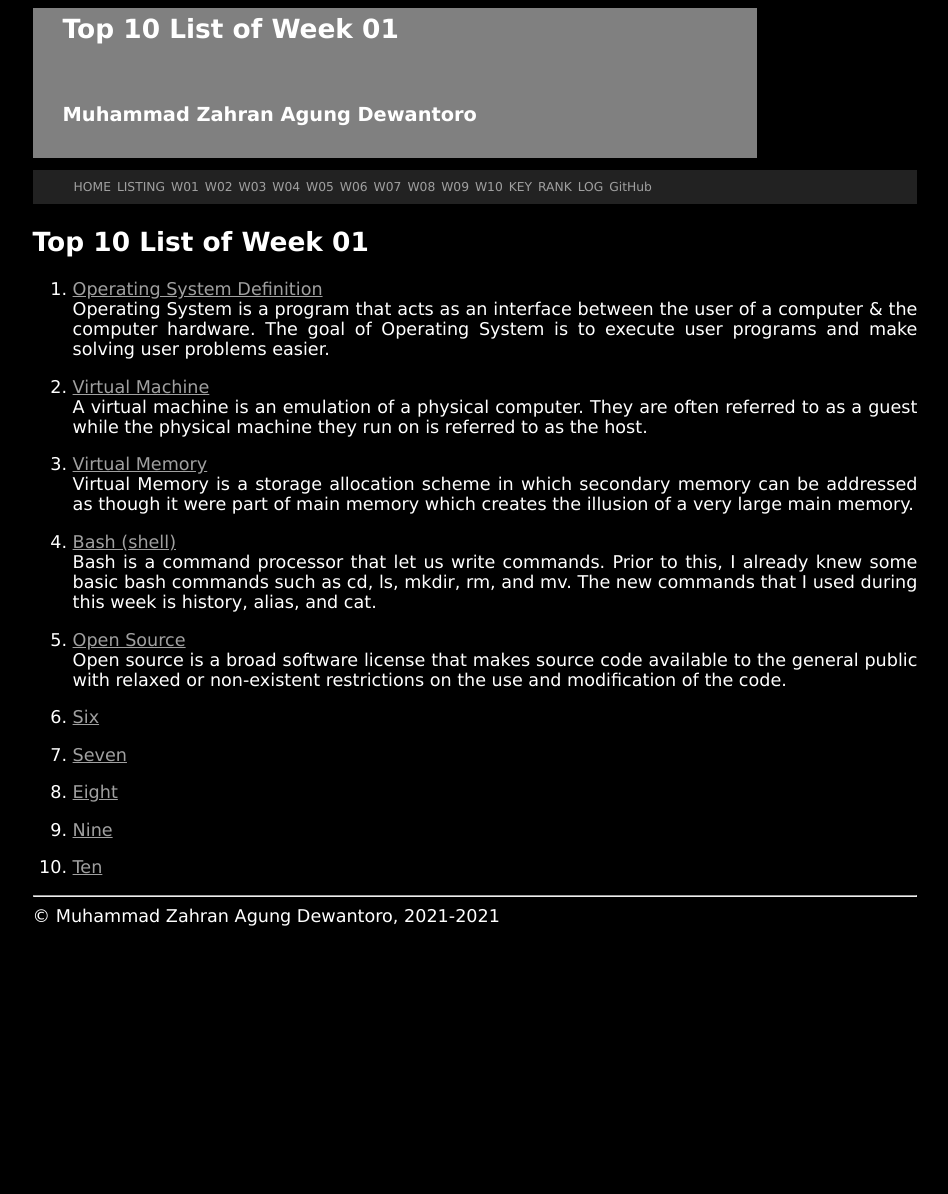
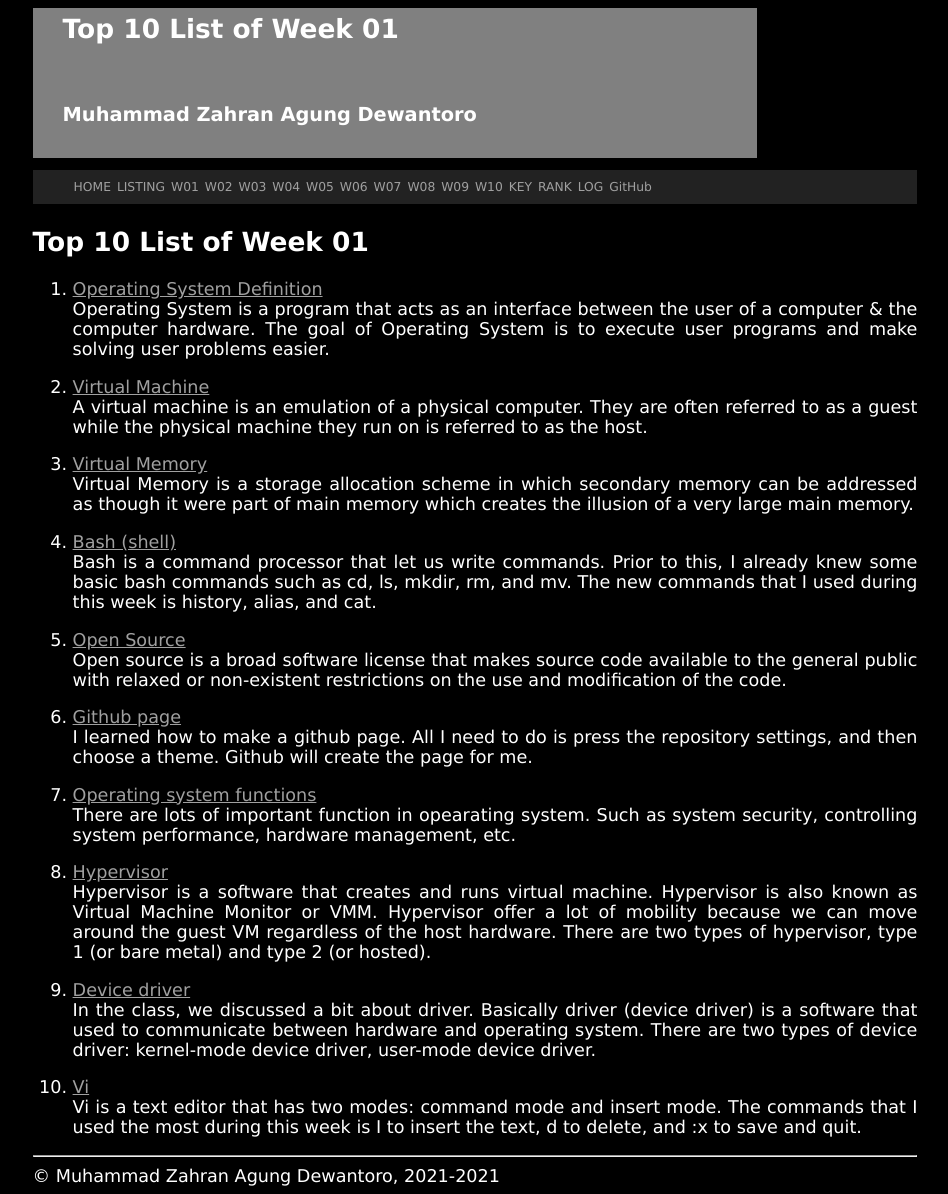
Before and after one commit to mzahranagung/os211, a Jekyll site: the page built from w01.md, in a window 1280 px wide. Shown: the whole page, without its empty margins (165-1113 px from the left). Built offline with Jekyll 4.4.1, drawn with Linux system fonts in a browser that asks for light colours; our own code applies the rules of GitHub Pages for plain Markdown files; before the commit the page ends 934 px from its top, so only the background shows below that.

Commit message:
Update w01.md

```diff
--- a/w01.md
+++ b/w01.md
@@ -23,12 +23,17 @@ such as cd, ls, mkdir, rm, and mv. The new commands that I used during this week
 5. [Open Source](https://en.wikipedia.org/wiki/Open-source_software)<br>
 Open source is a broad software license that makes source code available to the general public with relaxed or non-existent restrictions on the use and modification of the code.
 
-6. [Six](https://en.wikipedia.org/wiki/6)<br>
+6. [Github page](https://guides.github.com/features/pages/)<br>
+I learned how to make a github page. All I need to do is press the repository settings, and then choose a theme. Github will create the page for me.
 
-7. [Seven](https://en.wikipedia.org/wiki/7)<br>
+7. [Operating system functions](https://www.geeksforgeeks.org/functions-of-operating-system/)<br>
+There are lots of important function in opearating system. Such as system security, controlling system performance, hardware management, etc.
 
-8. [Eight](https://en.wikipedia.org/wiki/8)<br>
+8. [Hypervisor](https://www.vmware.com/topics/glossary/content/hypervisor)<br>
+Hypervisor is a software that creates and runs virtual machine. Hypervisor is also known as Virtual Machine Monitor or VMM. Hypervisor offer a lot of mobility because we can move around the guest VM regardless of the host hardware. There are two types of hypervisor, type 1 (or bare metal) and type 2 (or hosted).
 
-9. [Nine](https://en.wikipedia.org/wiki/9)<br>
+9. [Device driver](https://www.geeksforgeeks.org/device-driver-and-its-purpose/)<br>
+In the class, we discussed a bit about driver. Basically driver (device driver) is a software that used to communicate between hardware and operating system. There are two types of device driver: kernel-mode device driver, user-mode device driver.
 
-10. [Ten](https://en.wikipedia.org/wiki/10)<br>
+10. [Vi](https://www.cs.colostate.edu/helpdocs/vi.html)<br>
+Vi is a text editor that has two modes: command mode and insert mode. The commands that I used the most during this week is I to insert the text, d to delete, and :x to save and quit.
```
